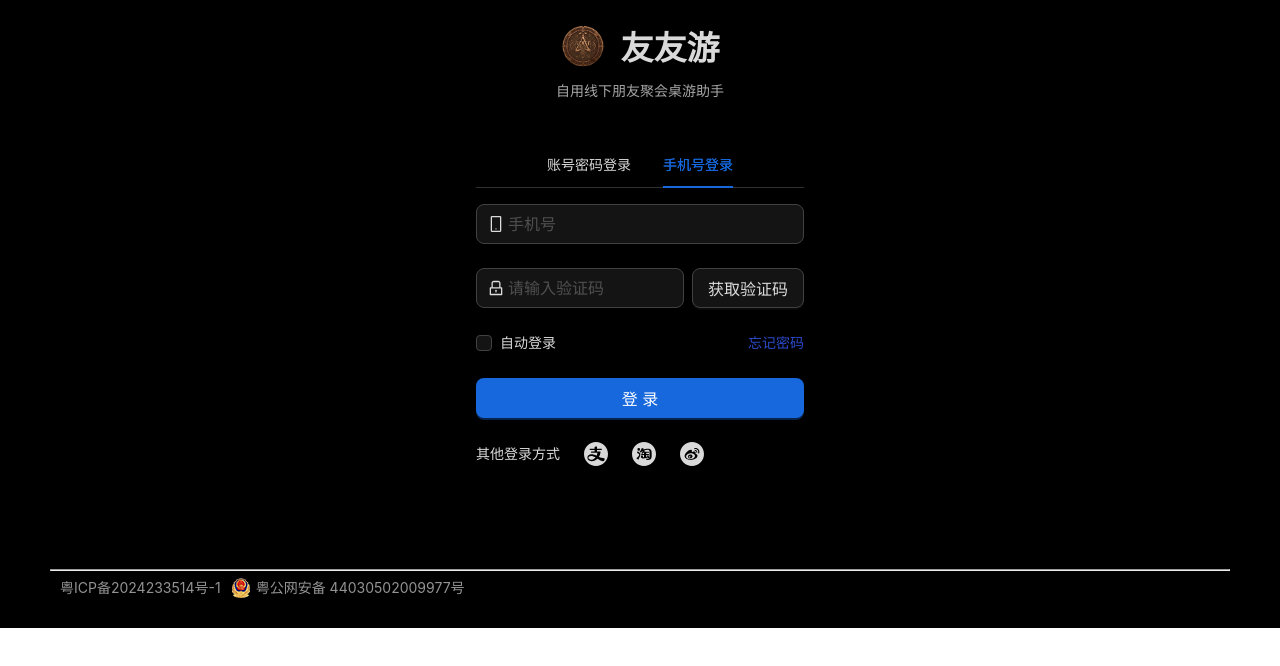
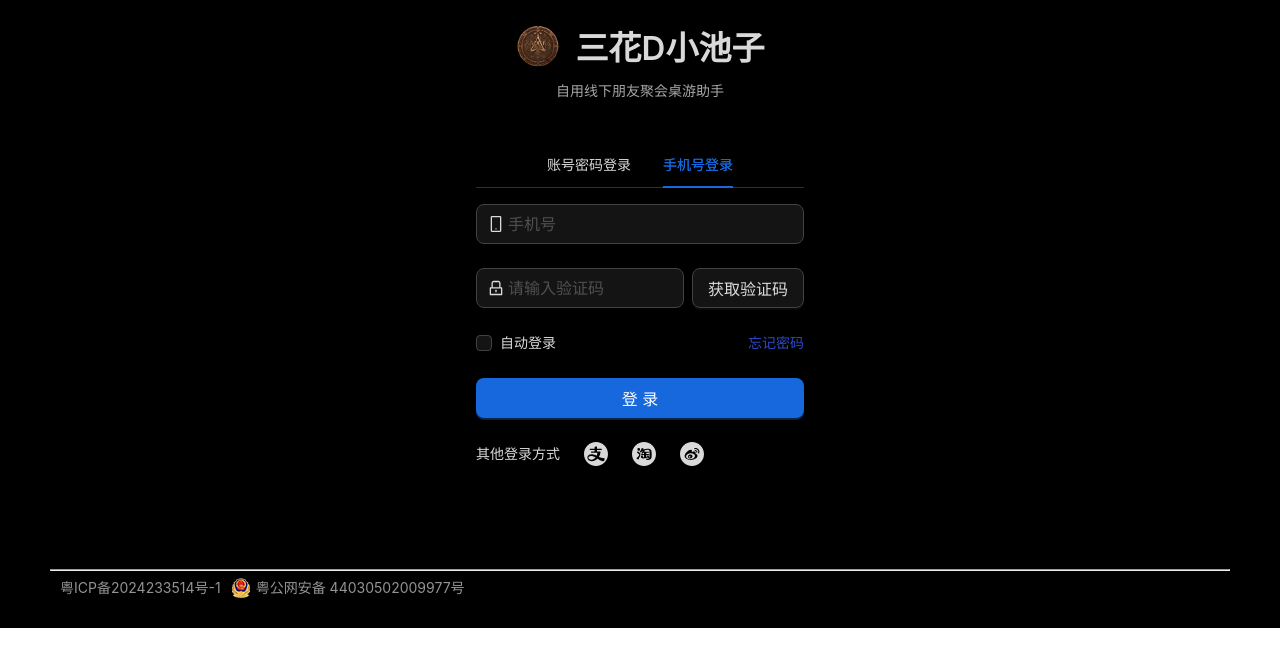
Before and after one commit to stark-sim/avalon_react, a Next.js app: page / in a window 1280 px wide. Shown: the top 666 px of the page. Built offline with nearby package versions, Linux system fonts and the light colour scheme.

Commit message:
code: website title

```diff
--- a/components/Login.tsx
+++ b/components/Login.tsx
@@ -75,7 +75,7 @@ export default () => {
           {isLogging === true && <Logging phone={phone}></Logging>}
           <LoginForm
             logo="/avalon_logo_clean.png"
-            title="友友游"
+            title="三花D小池子"
             subTitle="自用线下朋友聚会桌游助手"
             actions={
               <Space>
--- a/pages/index.tsx
+++ b/pages/index.tsx
@@ -4,7 +4,7 @@ import IndexLayout from "../components/IndexLayout";
 import Login from "../components/Login";
 
 const IndexPage = () => (
-  <IndexLayout title="友友游">
+  <IndexLayout title="三花D小池子">
     <Login />
   </IndexLayout>
 );
```
